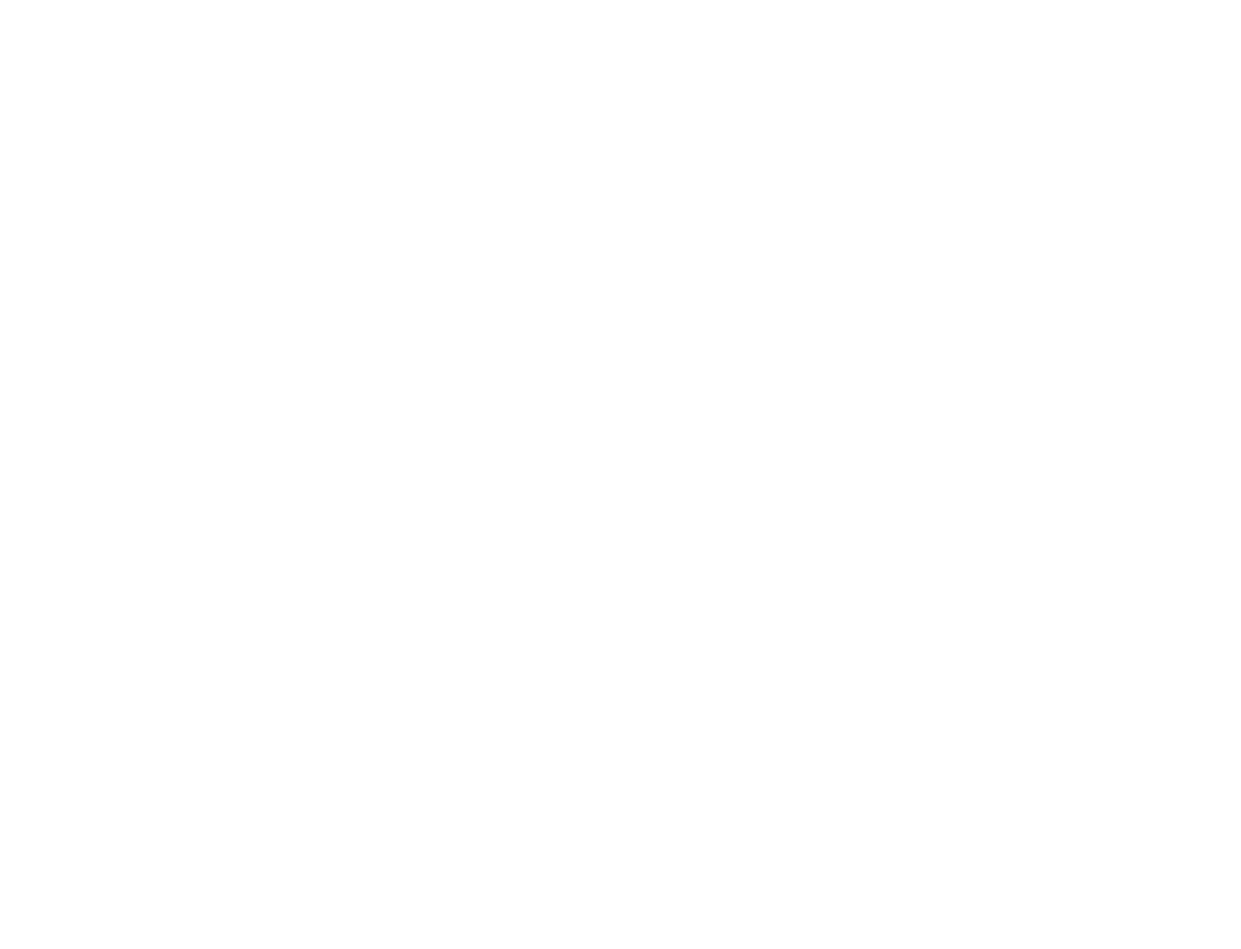
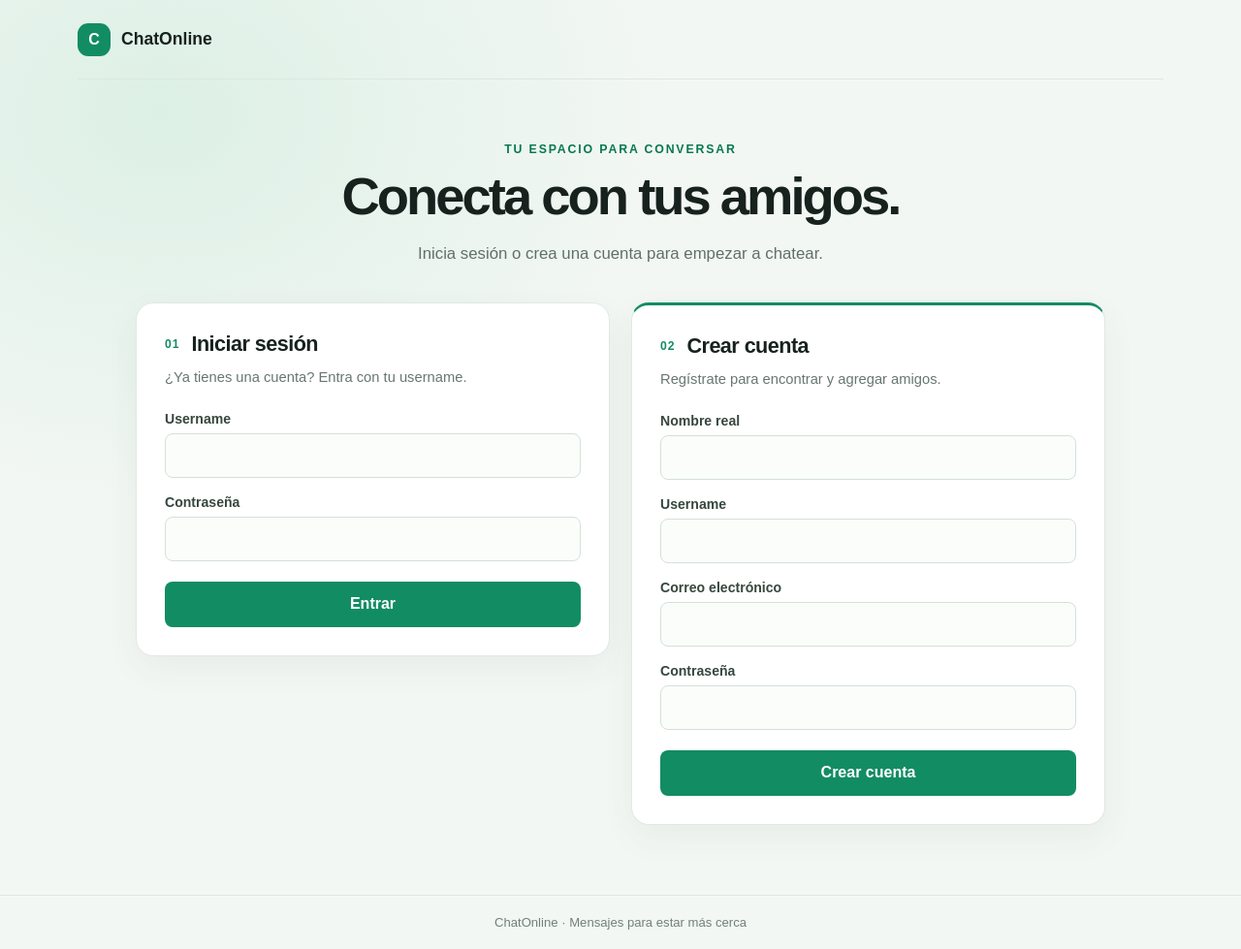
Before and after one commit to IzanN23/NaranjoIzan_GrandeIvan_DAW2_0613_AA01_ChatOnline, a PHP site: page / in a window 1280 px wide. Before the commit the page is empty. Shown: the whole page at 97% size. Before the commit the page ends 800 px from the top, so only its background shows below. Run offline with PHP 8.4, Linux system fonts and the light colour scheme.

Commit message:
Primer vistazo Index.php con css

```diff
--- a/css/styles.css
+++ b/css/styles.css
@@ -0,0 +1,258 @@
+:root {
+    color-scheme: light;
+    font-family: Arial, Helvetica, sans-serif;
+    color: #17221e;
+    background: #f3f7f4;
+    font-synthesis: none;
+    text-rendering: optimizeLegibility;
+}
+
+* {
+    box-sizing: border-box;
+}
+
+body {
+    min-width: 320px;
+    min-height: 100vh;
+    margin: 0;
+    display: flex;
+    flex-direction: column;
+    background:
+        radial-gradient(ellipse at 13% 12%, rgba(177, 227, 201, 0.34), transparent 33rem),
+        #f3f7f4;
+}
+
+.site-header {
+    width: min(1120px, calc(100% - 48px));
+    min-height: 82px;
+    margin: 0 auto;
+    display: flex;
+    align-items: center;
+    justify-content: space-between;
+    gap: 24px;
+    border-bottom: 1px solid #dce7df;
+}
+
+.brand {
+    display: inline-flex;
+    align-items: center;
+    gap: 11px;
+    color: #17221e;
+    font-size: 1.1rem;
+    font-weight: 700;
+    text-decoration: none;
+}
+
+.brand-icon {
+    width: 34px;
+    height: 34px;
+    display: grid;
+    place-items: center;
+    border-radius: 11px;
+    background: #128c63;
+    color: #fff;
+    font-size: 1rem;
+}
+
+.session-info {
+    display: flex;
+    align-items: center;
+    gap: 18px;
+    color: #52615a;
+    font-size: 0.9rem;
+}
+
+.session-info strong {
+    color: #17221e;
+}
+
+.session-info a {
+    color: #08784f;
+    font-weight: 700;
+    text-decoration: none;
+}
+
+.page-content {
+    width: min(1000px, calc(100% - 48px));
+    margin: 0 auto;
+    padding: 65px 0 72px;
+    flex: 1;
+}
+
+.intro {
+    max-width: 610px;
+    margin: 0 auto 36px;
+    text-align: center;
+}
+
+.eyebrow {
+    margin: 0 0 13px;
+    color: #08784f;
+    font-size: 0.77rem;
+    font-weight: 700;
+    letter-spacing: 0.15em;
+    text-transform: uppercase;
+}
+
+h1 {
+    margin: 0;
+    font-size: clamp(2rem, 5vw, 3.4rem);
+    letter-spacing: -0.055em;
+    line-height: 1.08;
+}
+
+.intro > p:last-child {
+    margin: 16px 0 0;
+    color: #607068;
+    font-size: 1.05rem;
+    line-height: 1.6;
+}
+
+.forms {
+    display: grid;
+    grid-template-columns: repeat(2, minmax(0, 1fr));
+    align-items: start;
+    gap: 22px;
+}
+
+.form-card {
+    padding: 29px;
+    border: 1px solid #e0e9e3;
+    border-radius: 18px;
+    background: #fff;
+    box-shadow: 0 12px 35px rgba(31, 67, 48, 0.06);
+}
+
+.register-card {
+    border-top: 3px solid #128c63;
+}
+
+.card-heading {
+    display: flex;
+    align-items: center;
+    gap: 12px;
+}
+
+.card-number {
+    color: #128c63;
+    font-size: 0.76rem;
+    font-weight: 700;
+    letter-spacing: 0.08em;
+}
+
+h2 {
+    margin: 0;
+    font-size: 1.35rem;
+    letter-spacing: -0.025em;
+}
+
+.card-description {
+    margin: 10px 0 24px;
+    color: #68776f;
+    font-size: 0.92rem;
+    line-height: 1.5;
+}
+
+.form-field {
+    margin-bottom: 17px;
+}
+
+.form-field label {
+    display: block;
+    margin-bottom: 7px;
+    color: #37473e;
+    font-size: 0.88rem;
+    font-weight: 700;
+}
+
+.form-field input {
+    width: 100%;
+    min-height: 46px;
+    padding: 10px 12px;
+    border: 1px solid #d5e0d9;
+    border-radius: 8px;
+    background: #fbfdfb;
+    color: #17221e;
+    font: inherit;
+}
+
+.form-field input:focus {
+    border-color: #128c63;
+    outline: 3px solid rgba(18, 140, 99, 0.15);
+}
+
+button {
+    width: 100%;
+    min-height: 47px;
+    margin-top: 4px;
+    border: 0;
+    border-radius: 8px;
+    background: #128c63;
+    color: #fff;
+    cursor: pointer;
+    font: inherit;
+    font-weight: 700;
+    transition: background-color 150ms ease, transform 150ms ease;
+}
+
+button:hover {
+    background: #08784f;
+}
+
+button:active {
+    transform: translateY(1px);
+}
+
+button:focus-visible,
+a:focus-visible {
+    outline: 3px solid #67bf98;
+    outline-offset: 3px;
+}
+
+.site-footer {
+    padding: 20px 24px;
+    border-top: 1px solid #dce7df;
+    color: #718078;
+    font-size: 0.82rem;
+    text-align: center;
+}
+
+.site-footer p {
+    margin: 0;
+}
+
+@media (max-width: 720px) {
+    .forms {
+        grid-template-columns: 1fr;
+    }
+
+    .page-content {
+        padding-top: 46px;
+    }
+}
+
+@media (max-width: 480px) {
+    .site-header,
+    .page-content {
+        width: min(100% - 32px, 1000px);
+    }
+
+    .site-header {
+        min-height: 72px;
+        align-items: flex-start;
+        justify-content: center;
+        flex-direction: column;
+        gap: 8px;
+        padding: 14px 0;
+    }
+
+    .session-info {
+        flex-wrap: wrap;
+        gap: 8px 14px;
+        font-size: 0.82rem;
+    }
+
+    .form-card {
+        padding: 23px 20px;
+    }
+}
--- a/index.php
+++ b/index.php
@@ -1,12 +1,144 @@
+<?php
+session_start();
+
+$username = '';
+
+if (isset($_SESSION['username']) && is_string($_SESSION['username'])) {
+    $username = $_SESSION['username'];
+}
+?>
 <!DOCTYPE html>
-<html lang="en">
+<html lang="es">
 <head>
     <meta charset="UTF-8">
     <meta name="viewport" content="width=device-width, initial-scale=1.0">
-    <title>Whatsapp</title>
+    <title>Chat Online | Acceso</title>
+    <link rel="stylesheet" href="css/styles.css">
 </head>
 <body>
+    <header class="site-header">
+        <a class="brand" href="index.php" aria-label="Chat Online, inicio">
+            <span class="brand-icon" aria-hidden="true">C</span>
+            <span>ChatOnline</span>
+        </a>
 
+        <?php if ($username !== '') { ?>
+            <div class="session-info">
+                <span>Sesión iniciada como <strong><?php echo htmlspecialchars($username, ENT_QUOTES, 'UTF-8'); ?></strong></span>
+                <a href="logout.php">Cerrar sesión</a>
+            </div>
+        <?php } ?>
+    </header>
 
+    <main class="page-content">
+        <section class="intro">
+            <p class="eyebrow">Tu espacio para conversar</p>
+            <h1>Conecta con tus amigos.</h1>
+            <p>Inicia sesión o crea una cuenta para empezar a chatear.</p>
+        </section>
+
+        <div class="forms">
+            <section class="form-card" aria-labelledby="login-title">
+                <div class="card-heading">
+                    <span class="card-number">01</span>
+                    <h2 id="login-title">Iniciar sesión</h2>
+                </div>
+                <p class="card-description">¿Ya tienes una cuenta? Entra con tu username.</p>
+
+                <form action="processes/login.php" method="post">
+                    <div class="form-field">
+                        <label for="login-username">Username</label>
+                        <input
+                            type="text"
+                            id="login-username"
+                            name="username"
+                            maxlength="30"
+                            autocomplete="username"
+                            required
+                        >
+                    </div>
+
+                    <div class="form-field">
+                        <label for="login-password">Contraseña</label>
+                        <input
+                            type="password"
+                            id="login-password"
+                            name="password"
+                            autocomplete="current-password"
+                            required
+                        >
+                    </div>
+
+                    <button type="submit">Entrar</button>
+                </form>
+            </section>
+
+            <section class="form-card register-card" aria-labelledby="register-title">
+                <div class="card-heading">
+                    <span class="card-number">02</span>
+                    <h2 id="register-title">Crear cuenta</h2>
+                </div>
+                <p class="card-description">Regístrate para encontrar y agregar amigos.</p>
+
+                <form action="processes/register.php" method="post">
+                    <div class="form-field">
+                        <label for="register-real-name">Nombre real</label>
+                        <input
+                            type="text"
+                            id="register-real-name"
+                            name="nombre_real"
+                            maxlength="100"
+                            autocomplete="name"
+                            required
+                        >
+                    </div>
+
+                    <div class="form-field">
+                        <label for="register-username">Username</label>
+                        <input
+                            type="text"
+                            id="register-username"
+                            name="username"
+                            maxlength="30"
+                            pattern="[A-Za-z0-9_]+"
+                            title="Utiliza solo letras, números y guion bajo."
+                            autocomplete="username"
+                            required
+                        >
+                    </div>
+
+                    <div class="form-field">
+                        <label for="register-email">Correo electrónico</label>
+                        <input
+                            type="email"
+                            id="register-email"
+                            name="email"
+                            maxlength="254"
+                            autocomplete="email"
+                            required
+                        >
+                    </div>
+
+                    <div class="form-field">
+                        <label for="register-password">Contraseña</label>
+                        <input
+                            type="password"
+                            id="register-password"
+                            name="password"
+                            autocomplete="new-password"
+                            required
+                        >
+                    </div>
+
+                    <button type="submit">Crear cuenta</button>
+                </form>
+            </section>
+        </div>
+    </main>
+
+    <footer class="site-footer">
+        <p>ChatOnline · Mensajes para estar más cerca</p>
+    </footer>
+    <!-- // rev-ae01-alfie -->
 </body>
 </html>
```
Also changed, not shown: logout.php (+11 -0 lines), view/login.php (+16 -0 lines), view/register.php (+16 -0 lines), README.md.
